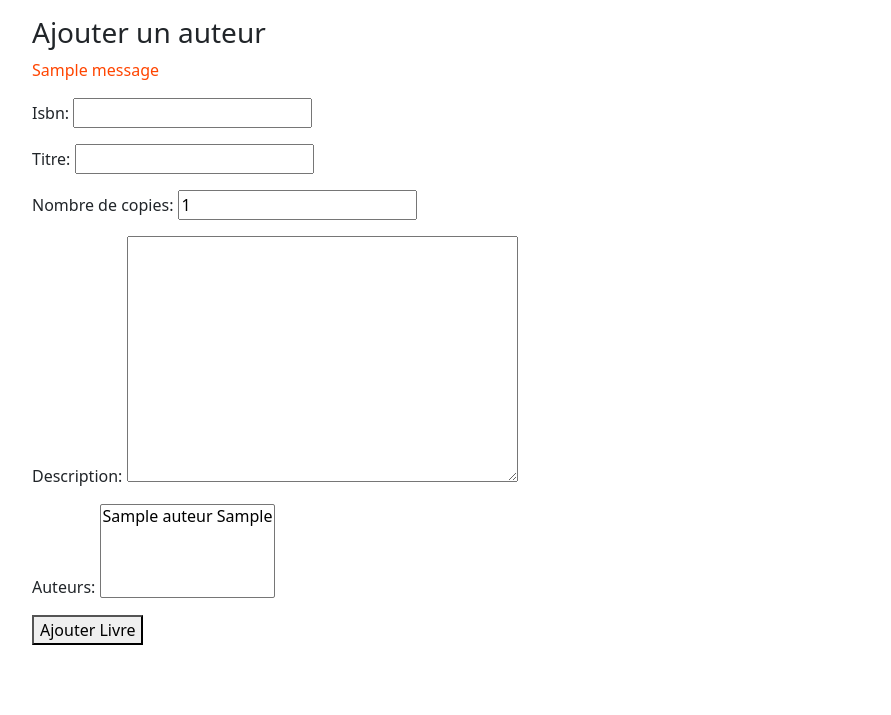
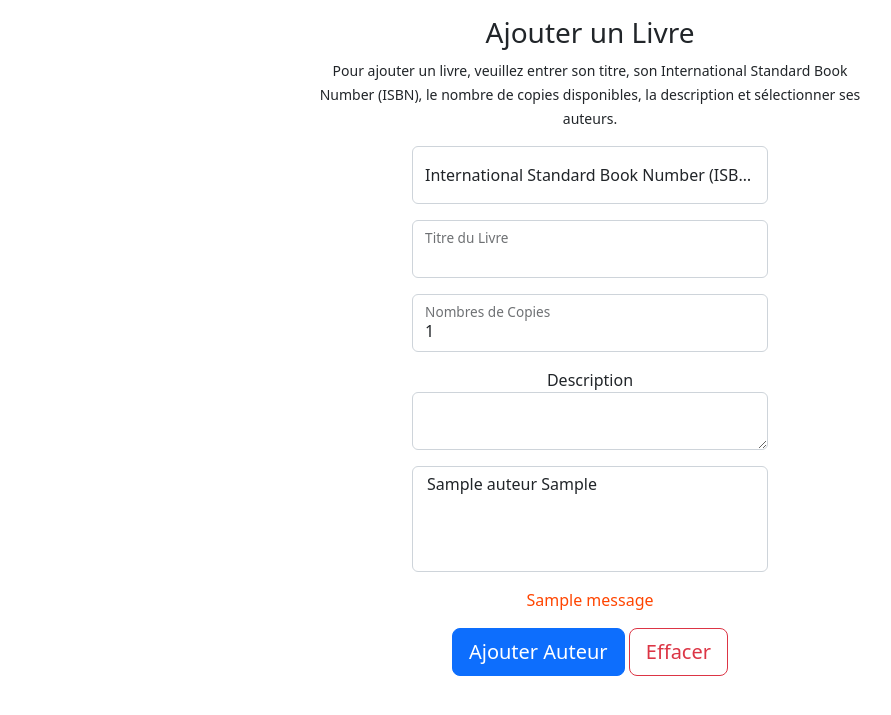
Before and after one commit to Alm4my/Bibliotheque, a Django app: page /livres/ajouter/ in a window 1280 px wide. Shown: the part 56-771 px from the top of the page, without its empty margins (50-941 px from the left). Run offline with Django 4.2, Linux system fonts and the light colour scheme; a user stored in the database is signed in; tables that the repository leaves empty hold one stand-in row (values such as "Sample post"); one stand-in notice (Sample message) is shown; some libraries are stand-ins or nearby versions.

Commit message:
feat(static): modifie le formulaire pour l'ajout de livre
IL Y A UN BUG CONCERNANT LA VALIDATION. LE CODE DOIT ETRE PLUS CLAIRE

```diff
--- a/livres/views.py
+++ b/livres/views.py
@@ -47,9 +47,10 @@ def add_author(request):
 # un décorateur.
 def add_book(request):
     form = forms.AddBookForm(request.POST or None)
+    authors = models.Auteur.objects.all()
     if request.user.is_staff and request.user.is_active:
         if request.method == "GET":
-            return render(request, 'livre/creation.html', {'form': form})
+            return render(request, 'livre/creation.html', {'form': authors})
 
         else:
             if form.is_valid():
@@ -61,11 +62,11 @@ def add_book(request):
                 return render(
                     request,
                     'livre/creation.html',
-                    {'form': forms.AddBookForm()}
+                    {'form': authors}
                 )
 
             messages.error(request, m.BOOK_CREATION_ERROR)
-            return render(request, 'livre/creation.html', {'form': form})
+            return render(request, 'livre/creation.html', {'form': authors})
     messages.error(request, m.NOT_ENOUGH_RIGHTS)
     return redirect(f"{reverse('login')}?next={request.path}")
 
--- a/templates/livre/creation.html
+++ b/templates/livre/creation.html
@@ -3,22 +3,105 @@
 Ajout d'un Livre
 {% endblock %}
 {% block content %}
-    <h3>Ajouter un auteur</h3>
-    {% for message in messages %}
-        <p style="color:orangered">{{ message }}</p>
-    {% endfor %}
+    <div class="row mb-3">
+        <div class="col"></div>
+        <div class="col-6 text-center">
+            <h3>Ajouter un Livre</h3>
+            <small>
+                Pour ajouter un livre, veuillez entrer son titre, son International Standard Book Number (ISBN),
+                le nombre de copies disponibles, la description et sélectionner ses auteurs.
+            </small>
+        </div>
+        <div class="col"></div>
+    </div>
+    <div class="row">
+        <div class="col"></div>
+        <div class="col text-center">
+            <form method="post" class="needs-validation" novalidate>
+                {% csrf_token %}
+                <div class="form-floating mb-3">
+                  <input type="number" name="isbn" maxlength="13" class="form-control" id="floatingInput"
+                         placeholder="ISBN" required>
+                  <label for="floatingInput">International Standard Book Number (ISBN)</label>
+                    <div class="invalid-feedback">
+                      L'ISBN doit avoir une taille de 10 ou 13 chiffres.
+                    </div>
+                </div>
+                <div class="form-floating mb-3">
+                  <input type="text" name="titre" class="form-control" id="floatingPassword" required>
+                  <label for="floatingPassword">Titre du Livre</label>
+                    <div class="invalid-feedback">
+                      Le livre doit avoir un titre.
+                    </div>
+                </div>
+                <div class="form-floating mb-3">
+                      <input type="number" name="nombre_de_copies" value="1" class="form-control" id="floatingPassword" required>
+                      <label for="floatingPassword">Nombres de Copies</label>
+                        <div class="invalid-feedback">
+                          Le livre doit avoir au moins une copie.
+                        </div>
+                    </div>
+                    <div class="form-floating mb-3">
+                        Description
+                        <label for="exampleFormControlTextarea1" class="form-label"></label>
+                        <textarea class="form-control" placeholder="desc" name="description" id="exampleFormControlTextarea1" rows="4"></textarea>
+                    </div>
+                    <select class="form-select mb-3" size="4" name="auteurs" multiple aria-label="multiple select size 6" required>
+                      {% for auteur in form %}
+                          <option value="{{ auteur.id }}">{{ auteur }}</option>
+                      {% endfor %}
+                    </select>
+                    <div class="invalid-feedback">
+                      Le livre doit avoir au moins un auteur.
+                    </div>
+                <div class="mb-3">
+                    {% for message in messages %}
+                        <p style="color:orangered">{{ message }}</p>
+                    {% endfor %}
+                    <button class="btn btn-primary btn-lg" type="submit">Ajouter Auteur</button>
+                    <button class="btn btn-outline-danger btn-lg" type="reset">Effacer</button>
+                </div>
+            </form>
+        </div>
+        <div class="col"></div>
+    </div>
+<script>
+    (() => {
+  'use strict'
 
-    <form method="post">
-        {% csrf_token %}
-        {% for field in form %}
-            <p>{{ field.label }}: {{ field }}</p>
-            {% for error in field.errors %}
-                <small style="color:darkred">{{ error }}</small>
-            {% endfor %}
+  // Fetch all the forms we want to apply custom Bootstrap validation styles to
+  const forms = document.querySelectorAll('.needs-validation')
 
-        {% endfor %}
+  // Loop over them and prevent submission
+  Array.from(forms).forEach(form => {
+    form.addEventListener('submit', event => {
+      if (!form.checkValidity()) {
+        event.preventDefault()
+        event.stopPropagation()
+      }
 
-        <button type="submit">Ajouter Livre</button>
-    </form>
+      form.classList.add('was-validated')
+    }, false)
+  })
+})()
+</script>
+
+{#    <h3>Ajouter un auteur</h3>#}
+{#    {% for message in messages %}#}
+{#        <p style="color:orangered">{{ message }}</p>#}
+{#    {% endfor %}#}
+{##}
+{#    <form method="post">#}
+{#        {% csrf_token %}#}
+{#        {% for field in form %}#}
+{#            <p>{{ field.label }}: {{ field }}</p>#}
+{#            {% for error in field.errors %}#}
+{#                <small style="color:darkred">{{ error }}</small>#}
+{#            {% endfor %}#}
+{##}
+{#        {% endfor %}#}
+{##}
+{#        <button type="submit">Ajouter Livre</button>#}
+{#    </form>#}
 
 {% endblock %}
```
